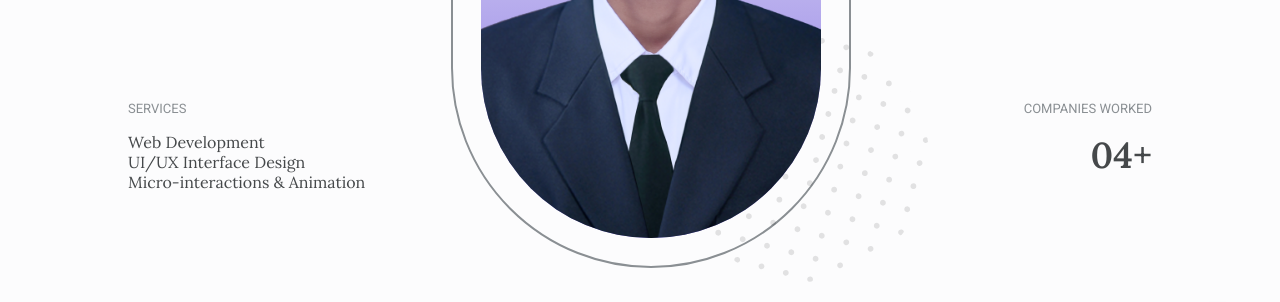
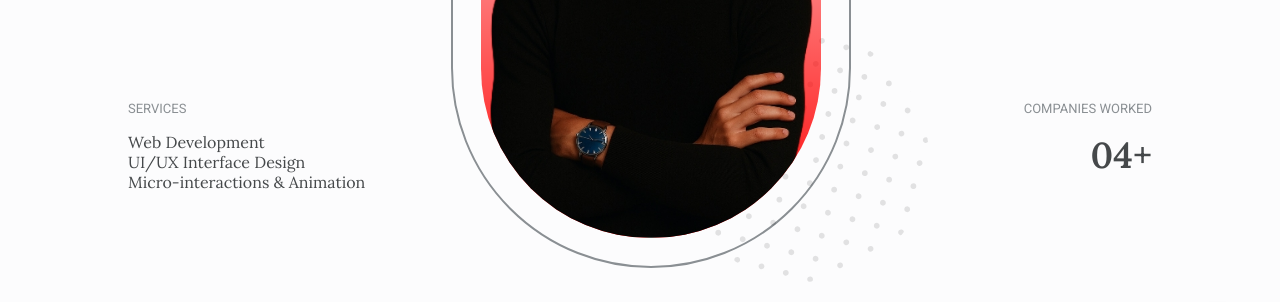
Before and after one commit to Pindosaputra123/pindo-portfolio, a plain HTML site: page index.html in a window 1280 px wide. Shown: the part 703-1005 px from the top of the page. Drawn offline with nearby package versions, Linux system fonts and the light colour scheme.

Commit message:
Update Foto

```diff
--- a/assets/css/styles.css
+++ b/assets/css/styles.css
@@ -18,7 +18,7 @@
   /* Blue: 207 - Purple: 250 - Pink: 356 - Teal: 174 */
   --gradient-color: linear-gradient(180deg,
                       hsla(250, 48%, 72%, 0),
-                      hsla(250, 65%, 65%, 1));
+                      rgb(255, 0, 0));
 
   /*========== Font and typography ==========*/
   /*.5rem = 8px | 1rem = 16px ...*/
--- a/index.html
+++ b/index.html
@@ -116,7 +116,7 @@
 
                         <div class="home__blob grid">
                             <div class="home__perfil">
-                                <img src="assets/img/perfil.png" alt="home perfil">
+                                <img src="assets/img/profil.png" alt="home perfil">
                             </div>
 
                             <img src="assets/img/shape-wawes.svg" alt="" class="home__shape-wawes">
```
Also changed, not shown: assets/img/perfil.png (deleted), assets/img/profil.png (added).
